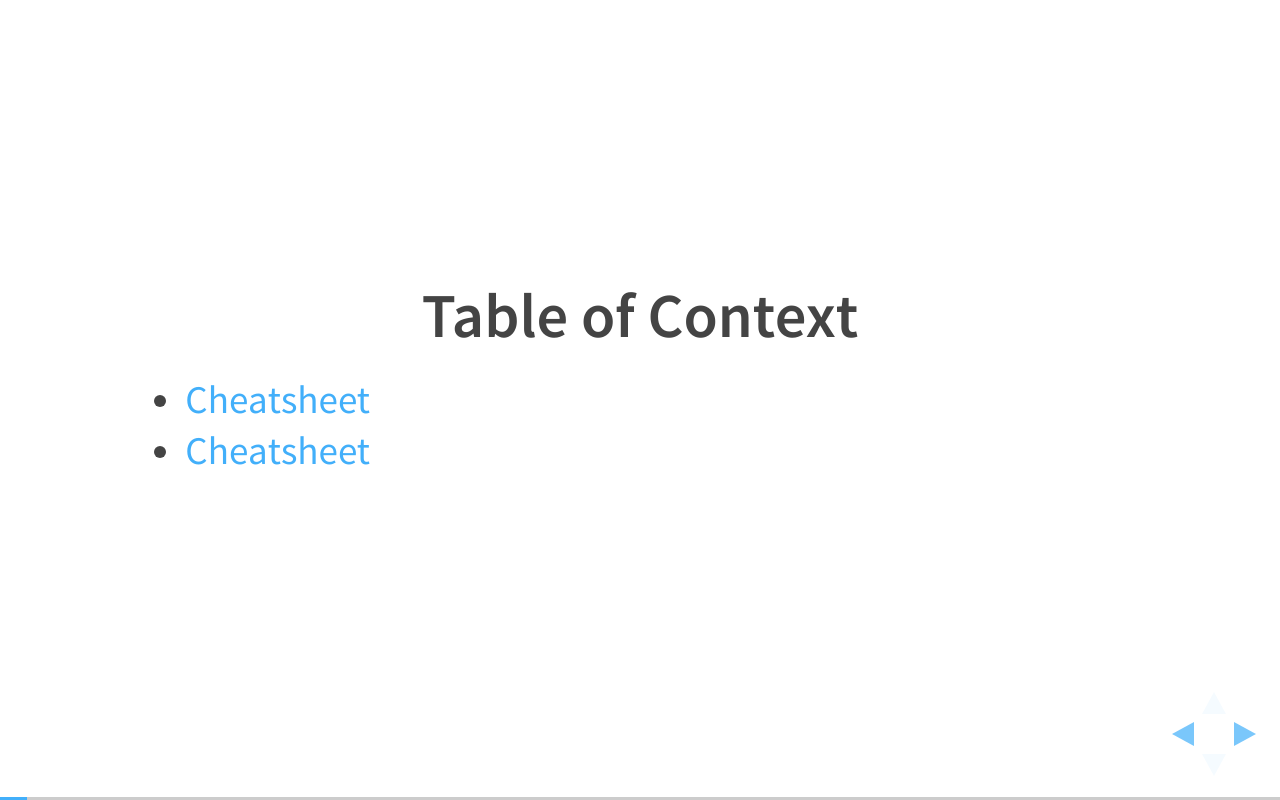
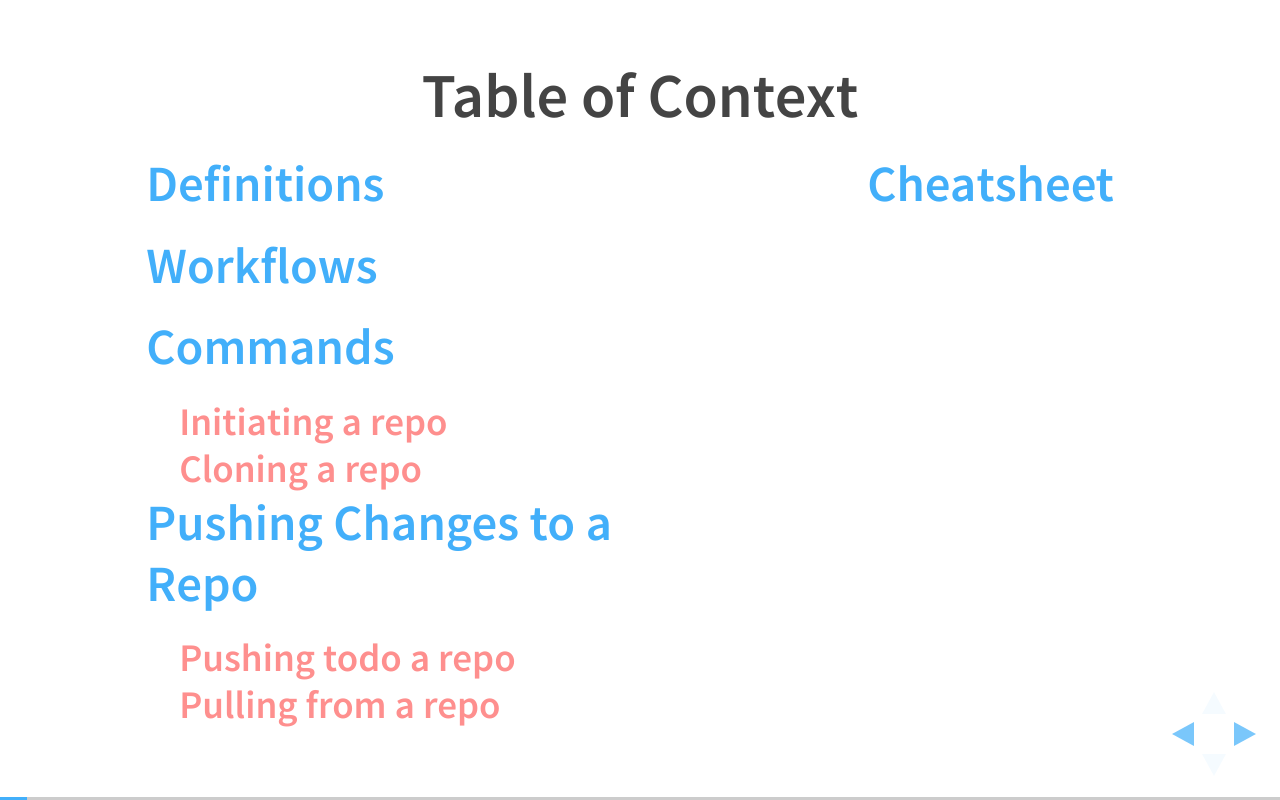
Before and after one commit to imdevan/intro-to-git, a website: page index.html in a window 1280 px wide. Both pictures are taken after a click on the button 1251 px from the left and 734 px from the top of the page. Drawn offline with Linux system fonts and the light colour scheme.

Commit message:
∆ to cheatsheet styles

```diff
--- a/css/theme/source/black.scss
+++ b/css/theme/source/black.scss
@@ -56,18 +56,21 @@ $heading4Size: 1.0em;
 	opacity: 0.5;
 }
 .w-50 {
-	width: 49%;
-	box-sizing: border-box;
-	float: left;
-
-	.reveal ul& {
-		@extend .w-50;
-		margin: 0;
-	}
+	width: 49% !important;
+	box-sizing: border-box !important;
+	float: left !important;
 }
 .h-80 {
 	height: 80%;
 	width: auto;
+}
+.table-of-context {
+	h4 a {
+		color: $red !important;
+	}
+	h4 {
+		margin: auto 2rem !important;
+	}
 }
 .cheatsheet {
 	@extend .left-align;
@@ -75,9 +78,8 @@ $heading4Size: 1.0em;
 		font-size: 1rem;
 	}
 	.reveal & ul {
-		width: 49%;
-		box-sizing: border-box;
-		margin: auto !important;
+		@extend .w-50;
+		margin: auto;
 	}
 }
 
--- a/index.html
+++ b/index.html
@@ -48,14 +48,21 @@
 					</p>
 					<img src=" https://octodex.github.com/images/stormtroopocat.png" alt="">
 				</section>
-				<section>
+				<section class="table-of-context">
 					<h2>Table of Context</h2>
-					<ul class="w-50 left-align">
-						<li><a href="#/21">Cheatsheet</a></li>
-					</ul>
-					<ul class="w-50 right-align">
-						<li><a href="#/21">Cheatsheet</a></li>
-					</ul>
+					<div class="w-50 left-align">
+						<h3><a href="#/1/2">Definitions</a></h3>
+						<h3><a href="#/21">Workflows</a></h3>
+						<h3><a href="#/4">Commands</a></h3>
+						<h4><a href="#/5">Initiating a repo</a></h4>
+						<h4><a href="#/5">Cloning a repo</a></h4>
+						<h3><a href="#/4">Pushing Changes to a Repo</a></h3>
+						<h4><a href="#/5">Pushing todo a repo</a></h4>
+						<h4><a href="#/5">Pulling from a repo</a></h4>
+					</div>
+					<div class="w-50 right-align">
+						<h3><a href="#/21">Cheatsheet</a></h3>
+					</div>
 				</section>
 				<section>
 					<section>
```
Also changed, not shown: css/theme/black.css.
